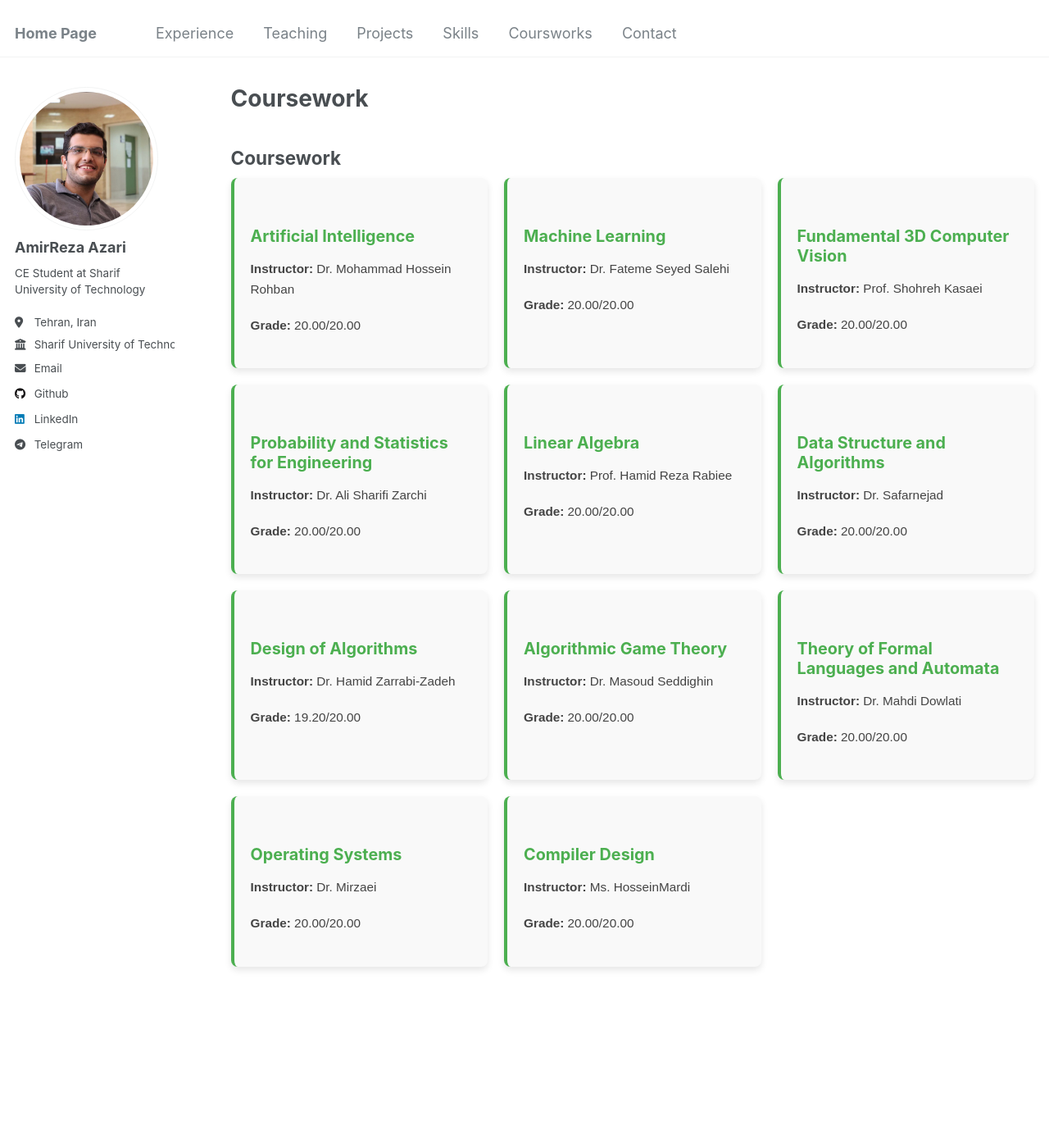
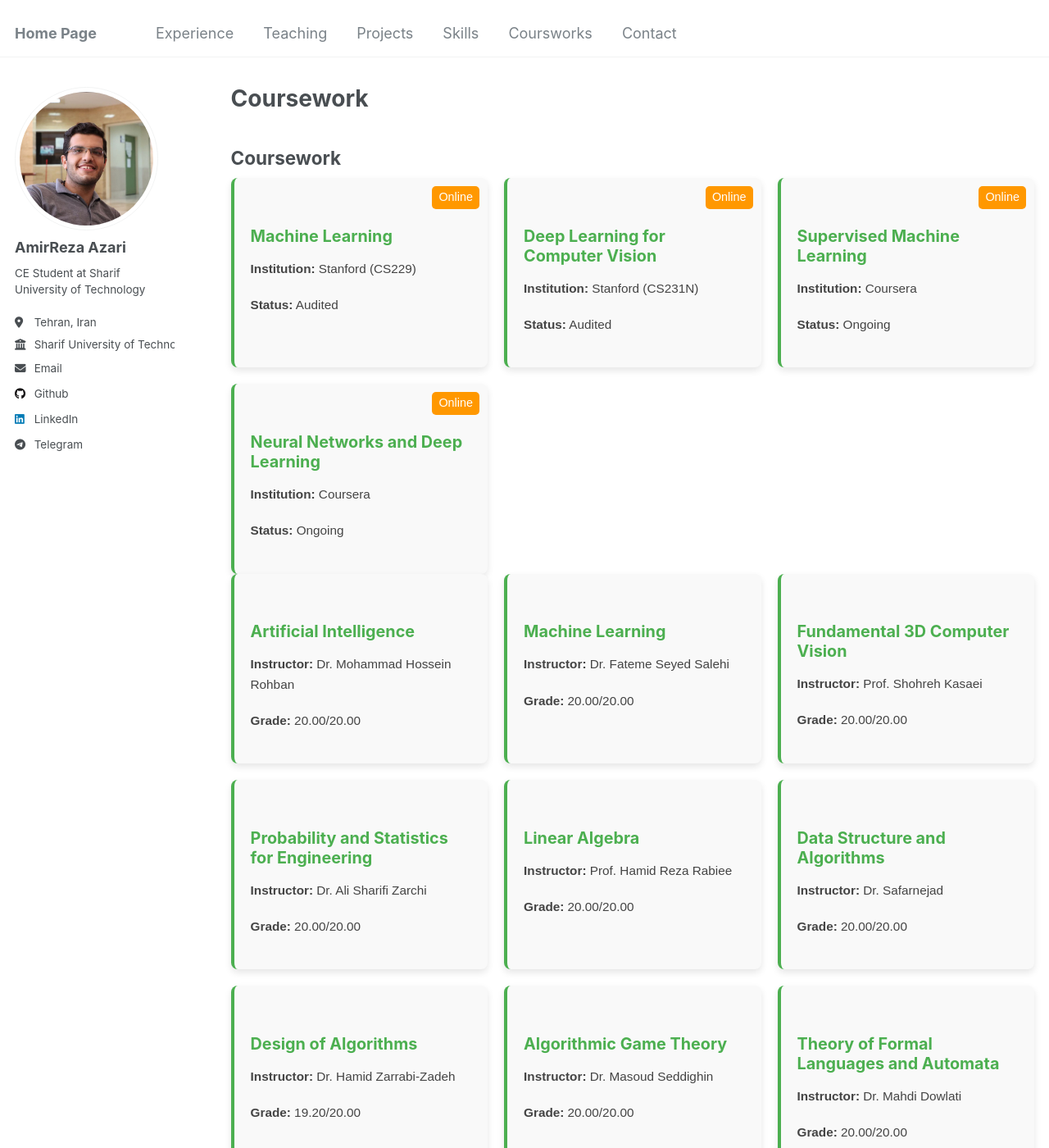
Before and after one commit to Amirreza81/Amirreza81.github.io, a Jekyll site: the page built from _pages/cws.md, in a window 1280 px wide and 1400 px high. Shown: the whole window at 82% size. Built offline with Jekyll 4.4.1, drawn with Linux system fonts in a browser that asks for light colours.

Commit message:
add four courseworks

```diff
--- a/_pages/cws.md
+++ b/_pages/cws.md
@@ -7,74 +7,106 @@ author_profile: true
 
 ## Coursework
 
+<!-- Online Courses -->
 <div class="coursework-section">
 
-  <div class="course-card animated-card" style="--delay: 0;">
+  <div class="course-card online-course animated-card" style="--delay: 0;">
+    <h4>Machine Learning</h4>
+    <p><strong>Institution:</strong> Stanford (CS229)</p>
+    <p><strong>Status:</strong> Audited</p>
+    <span class="label">Online</span>
+  </div>
+
+  <div class="course-card online-course animated-card" style="--delay: 1;">
+    <h4>Deep Learning for Computer Vision</h4>
+    <p><strong>Institution:</strong> Stanford (CS231N)</p>
+    <p><strong>Status:</strong> Audited</p>
+    <span class="label">Online</span>
+  </div>
+
+  <div class="course-card online-course animated-card" style="--delay: 2;">
+    <h4>Supervised Machine Learning</h4>
+    <p><strong>Institution:</strong> Coursera</p>
+    <p><strong>Status:</strong> Ongoing</p>
+    <span class="label">Online</span>
+  </div>
+
+  <div class="course-card online-course animated-card" style="--delay: 3;">
+    <h4>Neural Networks and Deep Learning</h4>
+    <p><strong>Institution:</strong> Coursera</p>
+    <p><strong>Status:</strong> Ongoing</p>
+    <span class="label">Online</span>
+  </div>
+</div>
+
+<!-- University Courses -->
+<div class="coursework-section">
+
+  <div class="course-card animated-card" style="--delay: 4;">
     <h4>Artificial Intelligence</h4>
     <p><strong>Instructor:</strong> Dr. Mohammad Hossein Rohban</p>
     <p><strong>Grade:</strong> 20.00/20.00</p>
   </div>
 
-  <div class="course-card animated-card" style="--delay: 1;">
+  <div class="course-card animated-card" style="--delay: 5;">
     <h4>Machine Learning</h4>
     <p><strong>Instructor:</strong> Dr. Fateme Seyed Salehi</p>
     <p><strong>Grade:</strong> 20.00/20.00</p>
   </div>
 
-  <div class="course-card animated-card" style="--delay: 2;">
+  <div class="course-card animated-card" style="--delay: 6;">
     <h4>Fundamental 3D Computer Vision</h4>
     <p><strong>Instructor:</strong> Prof. Shohreh Kasaei</p>
     <p><strong>Grade:</strong> 20.00/20.00</p>
   </div>
 
-  <div class="course-card animated-card" style="--delay: 3;">
+  <div class="course-card animated-card" style="--delay: 7;">
     <h4>Probability and Statistics for Engineering</h4>
     <p><strong>Instructor:</strong> Dr. Ali Sharifi Zarchi</p>
     <p><strong>Grade:</strong> 20.00/20.00</p>
   </div>
 
-  <div class="course-card animated-card" style="--delay: 4;">
+  <div class="course-card animated-card" style="--delay: 8;">
     <h4>Linear Algebra</h4>
     <p><strong>Instructor:</strong> Prof. Hamid Reza Rabiee</p>
     <p><strong>Grade:</strong> 20.00/20.00</p>
   </div>
 
-  <div class="course-card animated-card" style="--delay: 5;">
+  <div class="course-card animated-card" style="--delay: 9;">
     <h4>Data Structure and Algorithms</h4>
     <p><strong>Instructor:</strong> Dr. Safarnejad</p>
     <p><strong>Grade:</strong> 20.00/20.00</p>
   </div>
 
-  <div class="course-card animated-card" style="--delay: 6;">
+  <div class="course-card animated-card" style="--delay: 10;">
     <h4>Design of Algorithms</h4>
     <p><strong>Instructor:</strong> Dr. Hamid Zarrabi-Zadeh</p>
     <p><strong>Grade:</strong> 19.20/20.00</p>
   </div>
 
-  <div class="course-card animated-card" style="--delay: 7;">
+  <div class="course-card animated-card" style="--delay: 11;">
     <h4>Algorithmic Game Theory</h4>
     <p><strong>Instructor:</strong> Dr. Masoud Seddighin</p>
     <p><strong>Grade:</strong> 20.00/20.00</p>
   </div>
 
-  <div class="course-card animated-card" style="--delay: 8;">
+  <div class="course-card animated-card" style="--delay: 12;">
     <h4>Theory of Formal Languages and Automata</h4>
     <p><strong>Instructor:</strong> Dr. Mahdi Dowlati</p>
     <p><strong>Grade:</strong> 20.00/20.00</p>
   </div>
 
-  <div class="course-card animated-card" style="--delay: 9;">
+  <div class="course-card animated-card" style="--delay: 13;">
     <h4>Operating Systems</h4>
     <p><strong>Instructor:</strong> Dr. Mirzaei</p>
     <p><strong>Grade:</strong> 20.00/20.00</p>
   </div>
 
-  <div class="course-card animated-card" style="--delay: 10;">
+  <div class="course-card animated-card" style="--delay: 14;">
     <h4>Compiler Design</h4>
     <p><strong>Instructor:</strong> Ms. HosseinMardi</p>
     <p><strong>Grade:</strong> 20.00/20.00</p>
   </div>
-
 </div>
 
 <style>
@@ -97,12 +129,26 @@ author_profile: true
     transform: translateY(20px);
     animation: fadeInUp 0.5s ease-out forwards;
     animation-delay: calc(var(--delay) * 0.3s);
+    position: relative;
   }
 
+  /* Hover Effect for Course Cards */
   .course-card:hover {
     transform: translateY(-5px) scale(1.02);
     background-color: #e8f5e9;
     box-shadow: 0 8px 16px rgba(0, 0, 0, 0.2);
+  }
+
+  /* Online Label */
+  .online-course .label {
+    background-color: #ff9800;
+    color: white;
+    font-size: 0.8em;
+    padding: 3px 8px;
+    border-radius: 5px;
+    position: absolute;
+    top: 10px;
+    right: 10px;
   }
 
   /* Fade-in Animation for Cards */
```
